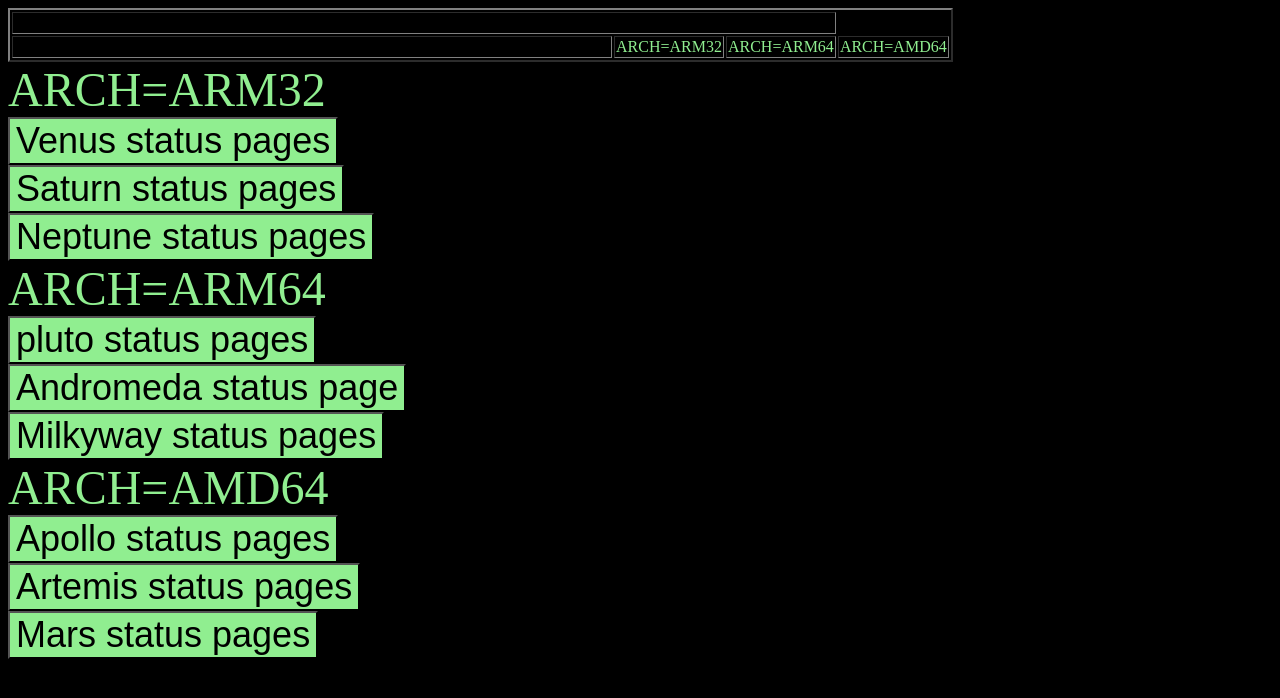
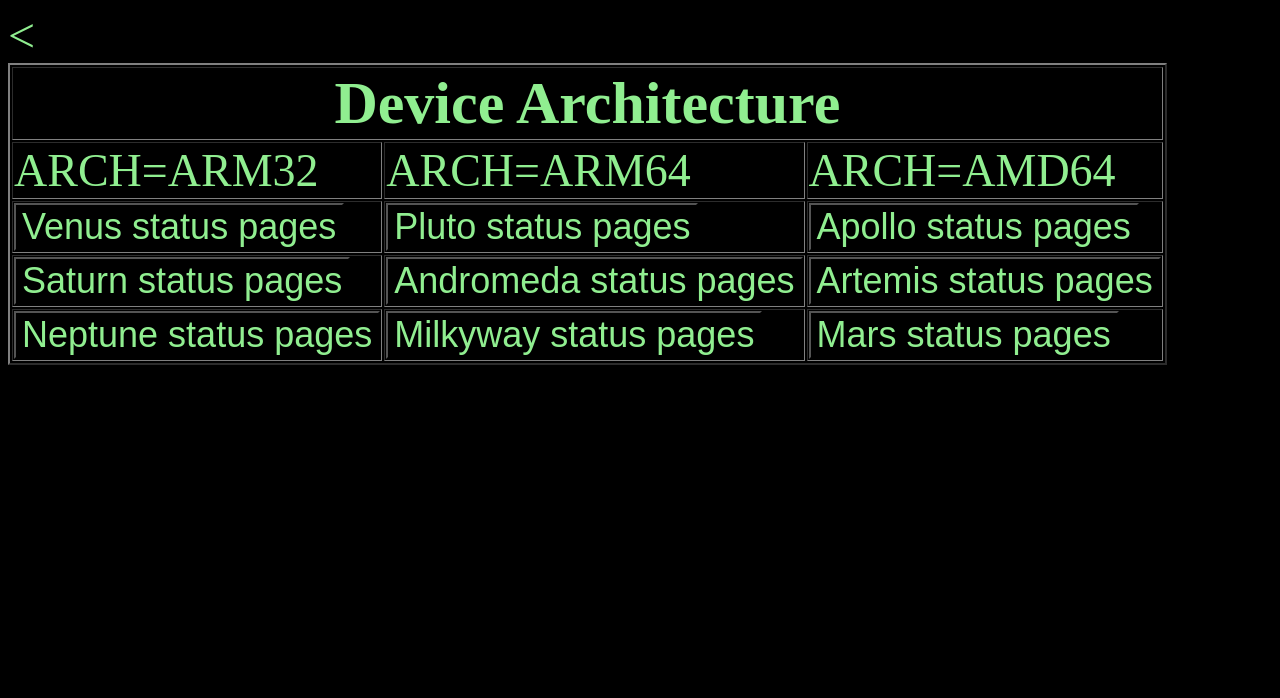
Before and after one commit to jrbooth3/www, a PHP site: page /serverstatus.php in a window 1280 px wide. Shown: the top 698 px of the page. Run offline with PHP 8.4, Linux system fonts and the light colour scheme.

Commit message:
03_22_21_18:03

```diff
--- a/www/serverstatus.php
+++ b/www/serverstatus.php
@@ -3,67 +3,23 @@
 echo "<body style='background-color:black;'>";
 echo "<font size='24'>";
 echo "<font color='lightgreen'>";
-echo "<table border=2>";
-echo "<col width='600'>";
-echo "<th colspan='3'>Device Architecture</th>";
-echo "<tr style='color:lightgreen'><td colspan='1'><td>ARCH=ARM32</td><td>ARCH=ARM64</td><td>ARCH=AMD64</td></tr>";
+echo "<table border=2> ";
+echo "<th colspan=3 style='color:lightgreen; font-size:60px' >Device Architecture</th>";
+echo "<tr style='color:lightgreen'><td style='font-size : 46px;'>ARCH=ARM32</td><td  style='font-size : 46px;'>ARCH=ARM64</td><td  style='font-size : 46px;'>ARCH=AMD64</td></tr>";
+echo "<tr style='color:lightgreen'>";
+echo "<td style='font-size : 36px;'><button style='font-size:36px; color:lightgreen; background-color:black' onclick='myFunctionvenus()'>Venus status pages</button><script> function myFunctionvenus() {window.open('http://venus:19999')}</script></td><";
+echo "<td style='font-size : 36px;'><button style='font-size:36px; color:lightgreen; background-color:black' onclick='myFunctionpluto()'>Pluto status pages</button><script> function myFunctionpluto() {window.open('http://pluto:19999')}</script></td></td>";
+echo "<td style='font-size : 36px;'><button style='font-size:36px; color:lightgreen; background-color:black' onclick='myFunctionapollo()'>Apollo status pages</button><script> function myFunctionapollo() {window.open('http://apollo:19999')}</script></td></td>";
+echo "</tr>";
+echo "<td style='font-size : 36px;'><button style='font-size:36px; color:lightgreen; background-color:black' onclick='myFunctionsaturn()'>Saturn status pages</button><script> function myFunctionsaturn() {window.open('http://saturn:19999')}</script></td>";
+echo "<td style='font-size : 36px;'><button style='font-size:36px; color:lightgreen; background-color:black' onclick='myFunctionandromeda()'>Andromeda status pages</button><script> function myFunctionandromeda() {window.open('http://andromeda:19999')}</script></td>";
+echo "<td style='font-size : 36px;'><button style='font-size:36px; color:lightgreen; background-color:black' onclick='myFunctionartemis()'>Artemis status pages</button><script> function myFunctionartemis() {window.open('http://artemis:19999')}</script></td>";
+echo "</tr>";
+echo "<td style='font-size : 36px;'><button style='font-size:36px; color:lightgreen; background-color:black' onclick='myFunctionneptune()'>Neptune status pages</button><script> function myFunctionneptune() {window.open('http://neptune:19999')}</script></td>";
+echo "<td style='font-size : 36px;'><button style='font-size:36px; color:lightgreen; background-color:black' onclick='myFunctionmilkyway()'>Milkyway status pages</button><script> function myFunctionmilkyway() {window.open('http://milkyway:19999')}</script></td>";
+echo "<td style='font-size : 36px;'><button style='font-size:36px; color:lightgreen; background-color:black' onclick='myFunctionmars()'>Mars status pages</button><script> function myFunctionmars() {window.open('http://mars:19999')}</script></td>";
+echo "</tr>";
 echo "</table>";
-echo "ARCH=ARM32<br>";
-echo "<button style='font-size : 36px; background-color:lightgreen' onclick='myFunctionvenus()'>Venus status pages</button>";
-echo "<script>";
-echo "function myFunctionvenus() {";
-echo "window.open('http://venus:19999')";
-echo ";}";
-echo "</script><br>";
-echo "<button style='font-size : 36px; background-color:lightgreen' onclick='myFunctionsaturn()'>Saturn status pages</button>";
-echo "<script>";
-echo "function myFunctionsaturn() {";
-echo "window.open('http://saturn:19999')";
-echo ";}";
-echo "</script><br>";
-echo "<button style='font-size : 36px; background-color:lightgreen' onclick='myFunctionneptune()'>Neptune status pages</button>";
-echo "<script>";
-echo "function myFunctionneptune() {";
-echo "window.open('http://neptune:19999')";
-echo ";}";
-echo "</script><br>";
-echo "ARCH=ARM64<br>";
-echo "<button style='font-size : 36px; background-color:lightgreen' onclick='myFunctionpluto()'>pluto status pages</button>";
-echo "<script>";
-echo "function myFunctionpluto() {";
-echo "window.open('http://pluto:19999')";
-echo ";}";
-echo "</script><br>";
-echo "<button style='font-size : 36px; background-color:lightgreen' onclick='myFunctionandromeda()'>Andromeda status page</button>";
-echo "<script>";
-echo "function myFunctionandromeda() {";
-echo "window.open('http://andromeda:19999')";
-echo ";}";
-echo "</script><br>";
-echo "<button style='font-size : 36px; background-color:lightgreen' onclick='myFunctionmilkyway()'>Milkyway status pages</button>";
-echo "<script>";
-echo "function myFunctionmilkyway() {";
-echo "window.open('http://milkyway:19999')";
-echo ";}";
-echo "</script><br>";
-echo "ARCH=AMD64<br>";
-echo "<button style='font-size : 36px; background-color:lightgreen' onclick='myFunctionapollo()'>Apollo status pages</button>";
-echo "<script>";
-echo "function myFunctionapollo() {";
-echo "window.open('http://apollo:19999')";
-echo ";}";
-echo "</script><br>";
-echo "<button style='font-size : 36px; background-color:lightgreen' onclick='myFunctionartemis()'>Artemis status pages</button>";
-echo "<script>";
-echo "function myFunctionartemis() {";
-echo "window.open('http://artemis:19999')";
-echo ";}";
-echo "</script><br>";
-echo "<button style='font-size : 36px; background-color:lightgreen' onclick='myFunctionmars()'>Mars status pages</button>";
-echo "<script>";
-echo "function myFunctionmars() {";
-echo "window.open('http://mars:19999')";
-echo ";}";
-echo "</script><br>";
+
 ?>
 </html></body>
--- a/www/test2.php
+++ b/www/test2.php
@@ -39,7 +39,7 @@ echo "<table border=1";
 //echo "no status changes";
 //}
 /*
-echo "<th colspan='5'>Device Change Status</th>";
+echo "<th colspan='2'>Device Change Status</th>";
 echo "<tr style='color:lightgreen'> <th> Device </th><th colspan='2'>DateTime</th> <th> Status</th><th>uptime</th></tr>";
 if ( $result36hrows < '1' ) {
 echo "<tr style='color:lightgreen'><td colspan = '5'> no device status changes </td></tr>";
```
